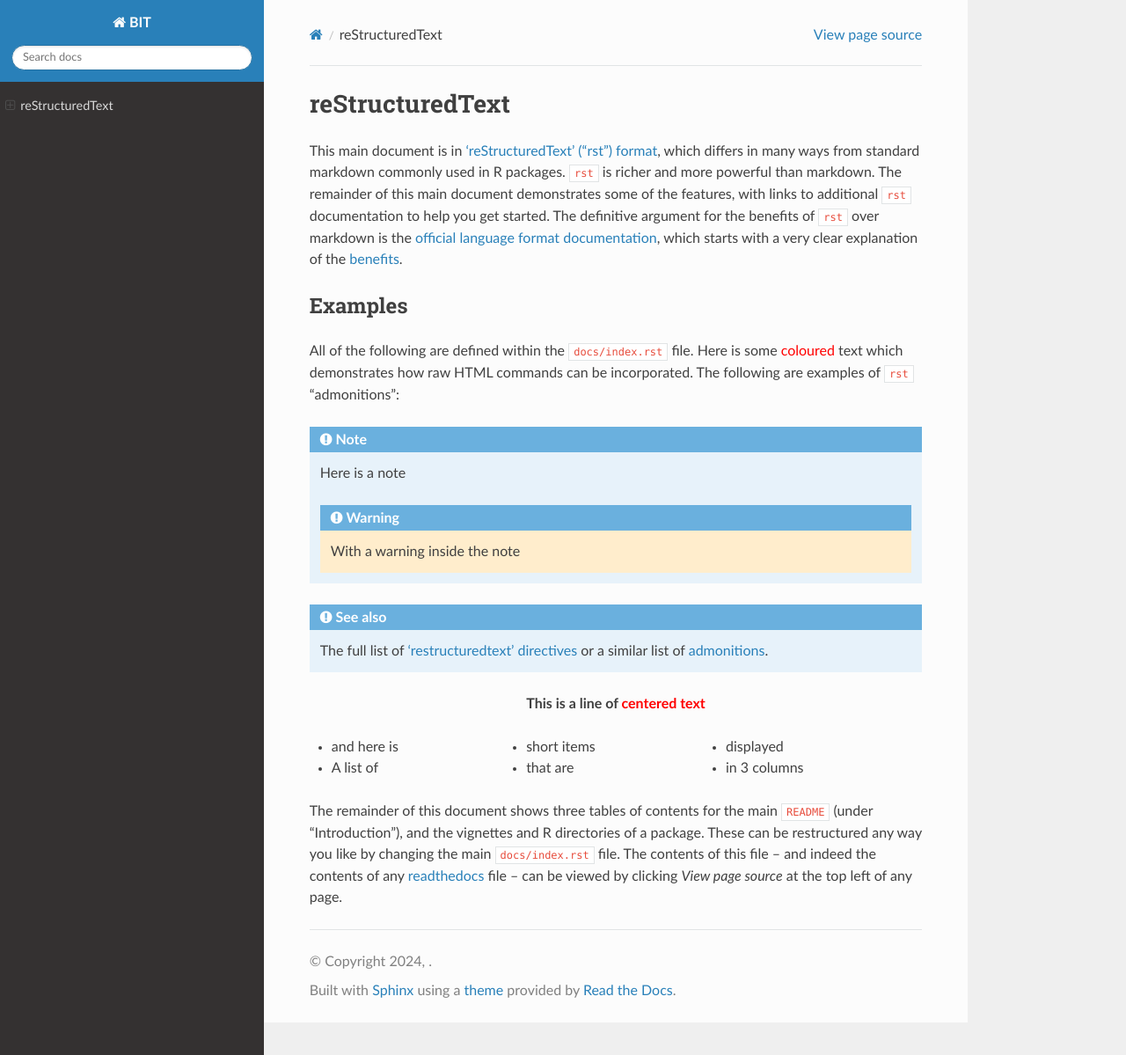
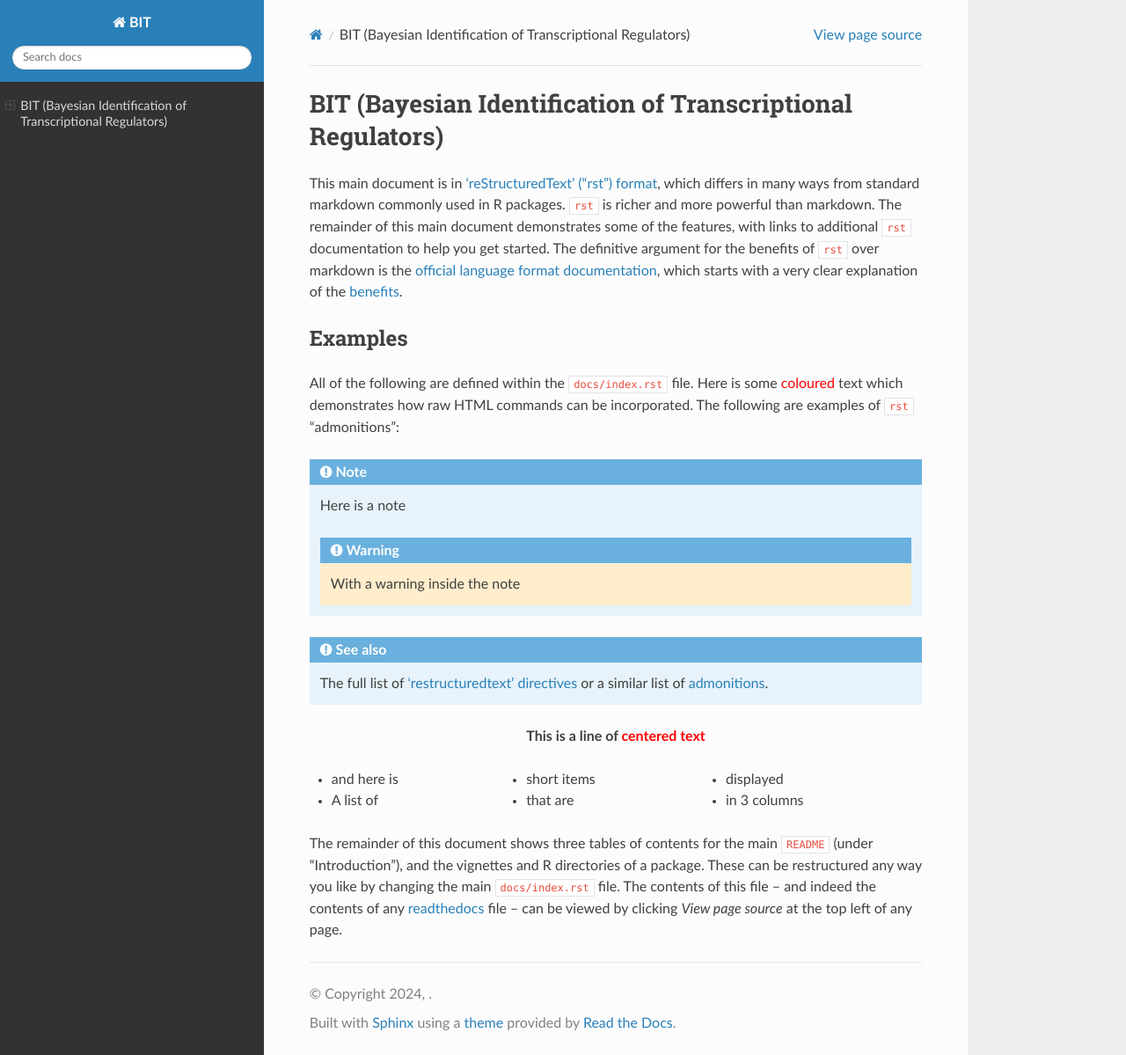
Before and after one commit to ZeyuL01/BIT, a Sphinx documentation site: the page built from docs/index.rst, in a window 1280 px wide and 1199 px high. Shown: the whole window at 88% size. Built offline with Sphinx 7.4.7 and the Read the Docs theme 2.0.0, drawn with Linux system fonts in a browser that asks for light colours; pages that are not in the unit, such as notebooks, are missing from menus.

Commit message:
Update index.rst

```diff
--- a/docs/index.rst
+++ b/docs/index.rst
@@ -2,7 +2,7 @@
    You can adapt this file completely to your liking, but it should at least
    contain the root `toctree` directive.
 
-reStructuredText
+BIT (Bayesian Identification of Transcriptional Regulators)
 ================================
 
 .. raw:: html
```
